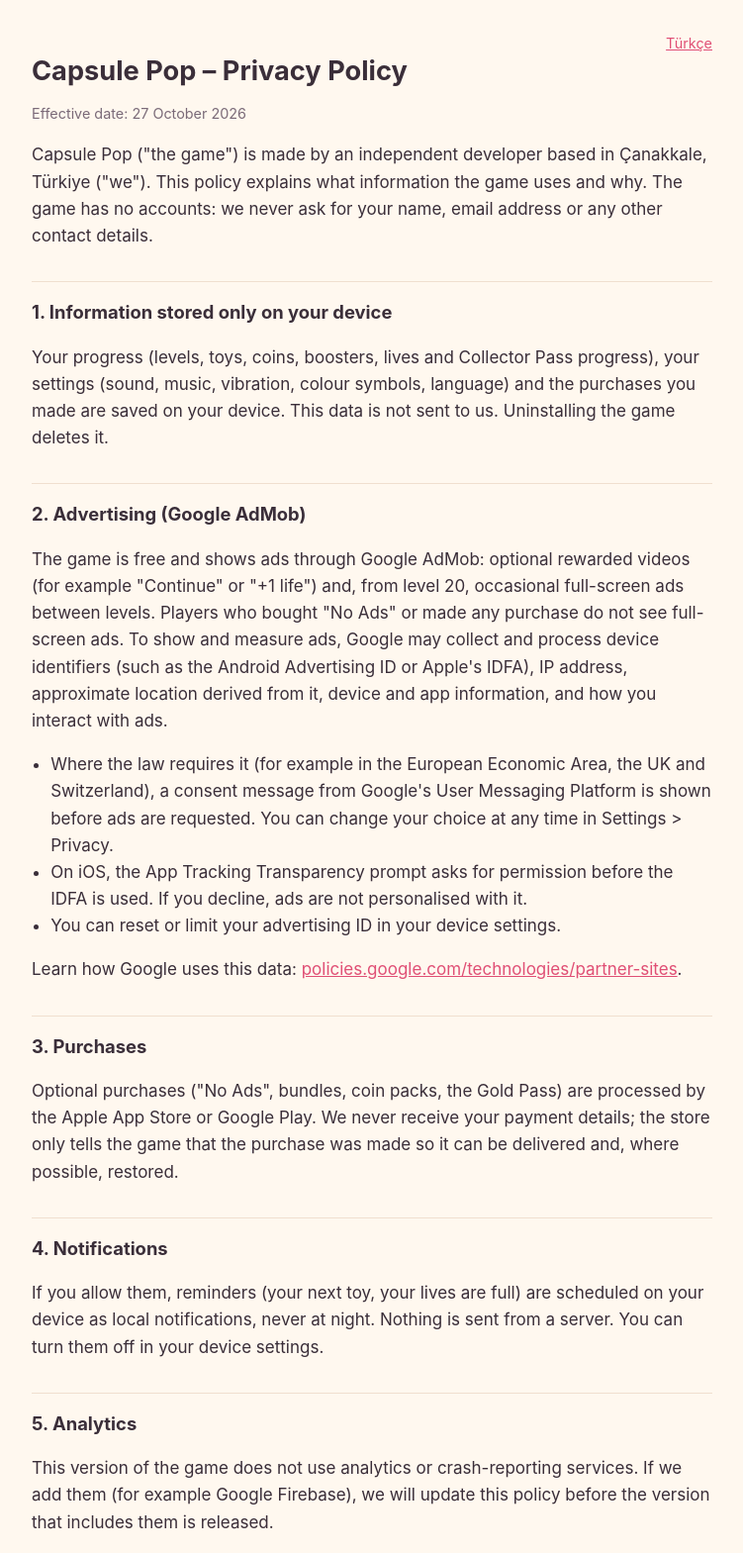
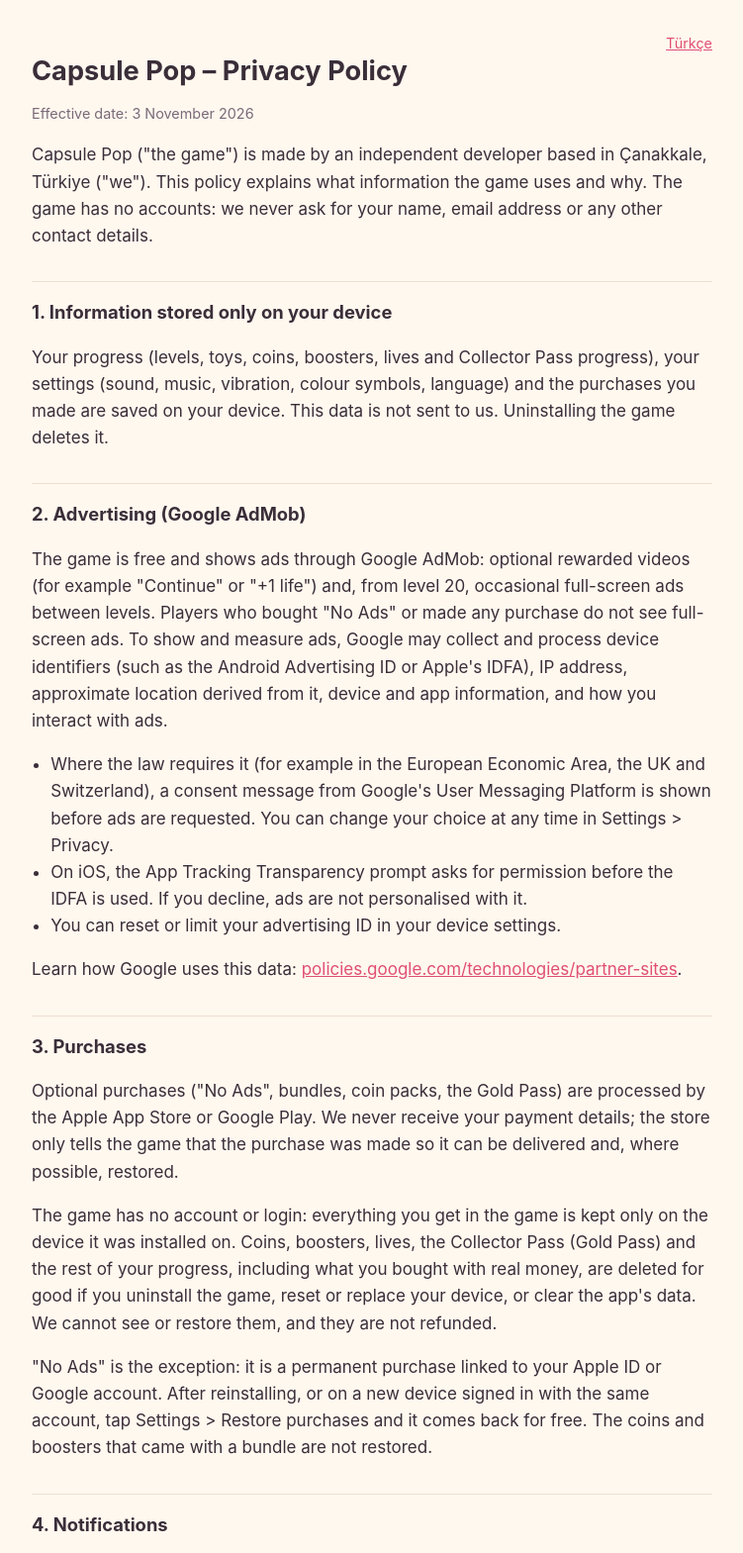
Before and after one commit to cngzkrs/capsule-pop, a plain HTML site: page privacy.html in a window 1280 px wide. Shown: the top 1569 px of the page at 99% size, without its empty margins (264-1015 px from the left). Drawn offline with Linux system fonts and the light colour scheme.

Commit message:
Purchases: game data stays on the device; No Ads can be restored
The game has no account, so coins, boosters, lives, the Gold Pass and progress
live only on the device and are lost when the game is deleted. No Ads is a
permanent purchase restored with Settings > Restore purchases; a bundle's coins
and boosters are not restored. Effective date 3 November 2026.

Co-Authored-By: Claude Opus 5.5 <noreply@anthropic.com>

```diff
--- a/privacy.html
+++ b/privacy.html
@@ -24,7 +24,7 @@ ul { padding-left: 1.2rem; }
 <main>
 <p class="lang"><a href="privacy-tr.html">Türkçe</a></p>
 <h1>Capsule Pop – Privacy Policy</h1>
-<p class="meta">Effective date: 27 October 2026</p>
+<p class="meta">Effective date: 3 November 2026</p>
 
 <p>Capsule Pop ("the game") is made by an independent developer based in Çanakkale, Türkiye ("we"). This policy explains what information the game uses and why. The game has no accounts: we never ask for your name, email address or any other contact details.</p>
 
@@ -42,6 +42,8 @@ ul { padding-left: 1.2rem; }
 
 <h2>3. Purchases</h2>
 <p>Optional purchases ("No Ads", bundles, coin packs, the Gold Pass) are processed by the Apple App Store or Google Play. We never receive your payment details; the store only tells the game that the purchase was made so it can be delivered and, where possible, restored.</p>
+<p>The game has no account or login: everything you get in the game is kept only on the device it was installed on. Coins, boosters, lives, the Collector Pass (Gold Pass) and the rest of your progress, including what you bought with real money, are deleted for good if you uninstall the game, reset or replace your device, or clear the app's data. We cannot see or restore them, and they are not refunded.</p>
+<p>"No Ads" is the exception: it is a permanent purchase linked to your Apple ID or Google account. After reinstalling, or on a new device signed in with the same account, tap Settings &gt; Restore purchases and it comes back for free. The coins and boosters that came with a bundle are not restored.</p>
 
 <h2>4. Notifications</h2>
 <p>If you allow them, reminders (your next toy, your lives are full) are scheduled on your device as local notifications, never at night. Nothing is sent from a server. You can turn them off in your device settings.</p>
```
Also changed, not shown: index.html (+1 -1 lines), privacy-tr.html (+3 -1 lines).
